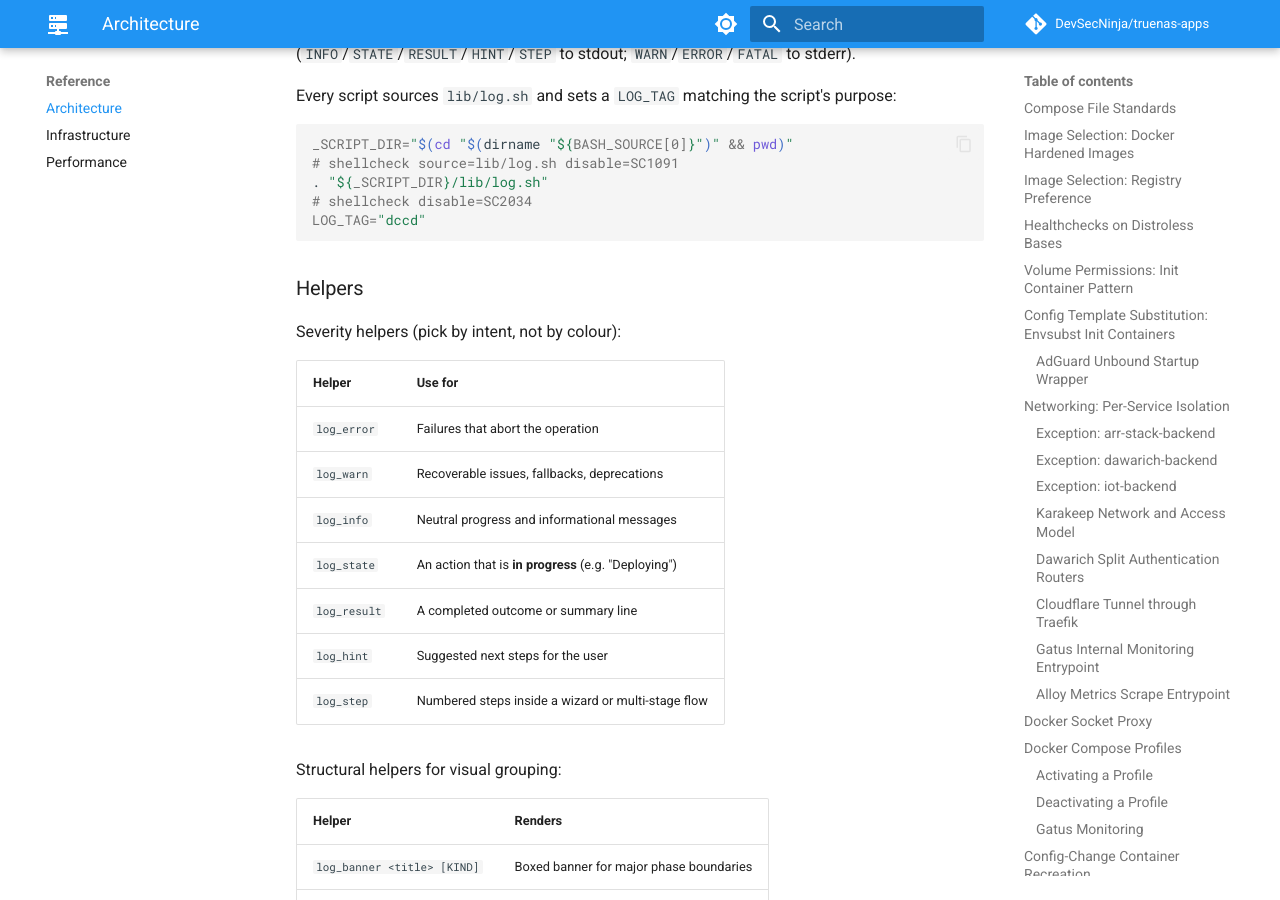
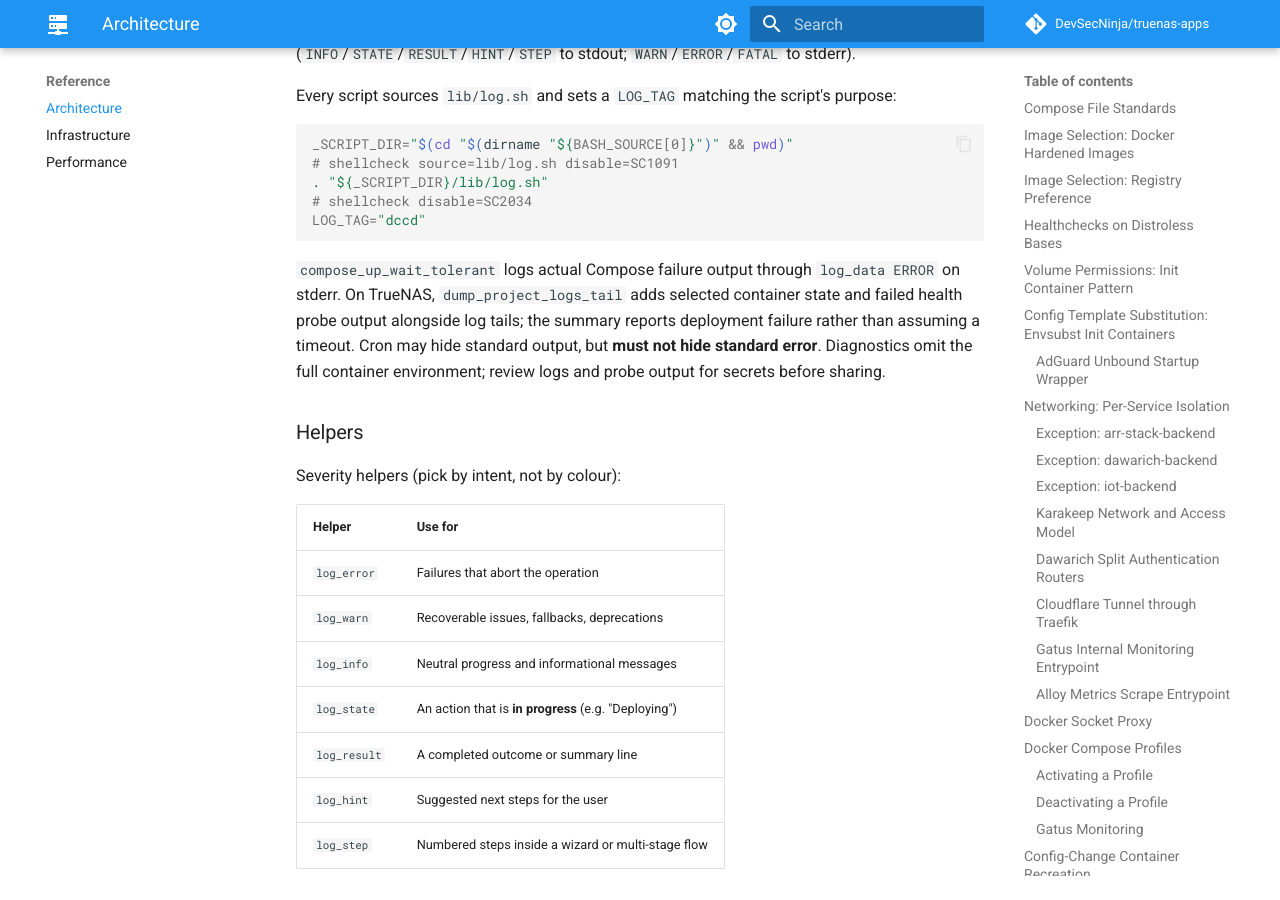
Before and after one commit to DevSecNinja/truenas-apps, an MkDocs documentation site: the page built from docs/ARCHITECTURE.md, in a window 1280 px wide and 900 px high, scrolled down 28855 px. Built offline with MkDocs 1.6.1 and Material for MkDocs 9.7.7, drawn with Linux system fonts in a browser that asks for light colours; comment, search, counter and statistics services are not loaded; some of the changed text lies outside the part shown.

Commit message:
fix(karakeep): raise Chrome task limit and improve failure diagnostics
Co-authored-by: Copilot App <223556219+Copilot@users.noreply.github.com>

````diff
--- a/docs/ARCHITECTURE.md
+++ b/docs/ARCHITECTURE.md
@@ -850,6 +851,13 @@ _SCRIPT_DIR="$(cd "$(dirname "${BASH_SOURCE[0]}")" && pwd)"
 LOG_TAG="dccd"
 ```
 
+`compose_up_wait_tolerant` logs actual Compose failure output through
+`log_data ERROR` on stderr. On TrueNAS, `dump_project_logs_tail` adds selected
+container state and failed health probe output alongside log tails; the summary
+reports deployment failure rather than assuming a timeout. Cron may hide
+standard output, but **must not hide standard error**. Diagnostics omit the full
+container environment; review logs and probe output for secrets before sharing.
+
 ### Helpers
 
 Severity helpers (pick by intent, not by colour):
````
Also changed, not shown: other parts of docs/ARCHITECTURE.md (+5 -4 lines), services/karakeep/README.md (+17 -6 lines), 7 other files.
